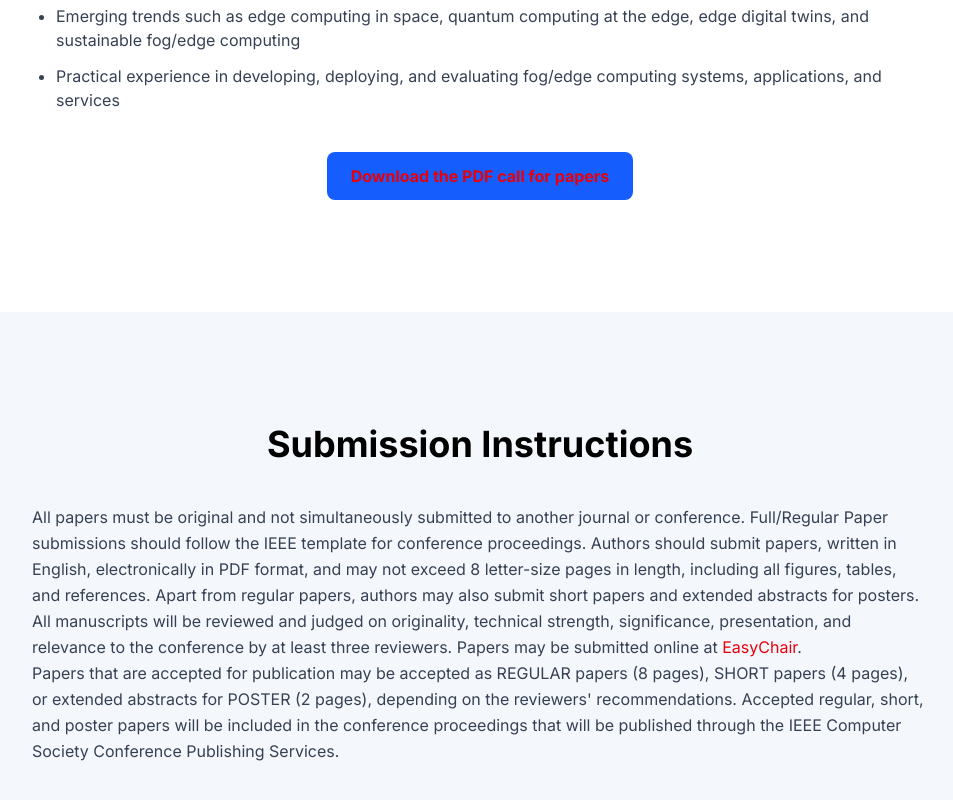
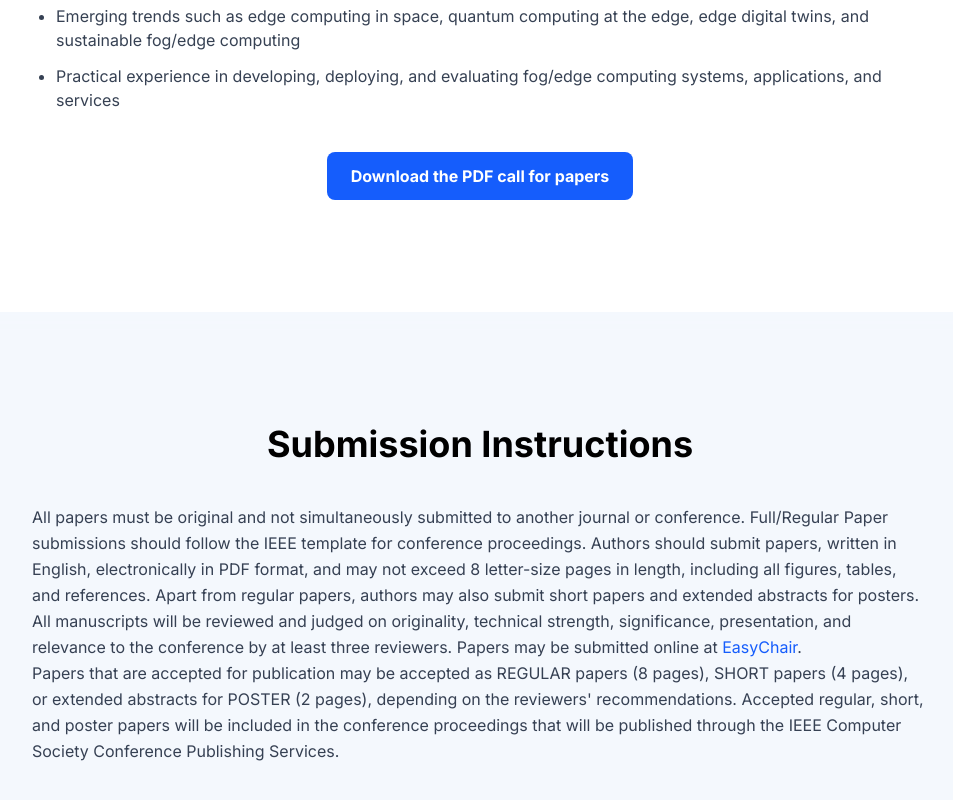
Before and after one commit to wnsah814/ICFEC2026, a Next.js app: page / in a window 1280 px wide. Shown: the part 3051-3851 px from the top of the page, without its empty margins (160-1113 px from the left). Built offline with nearby package versions, Linux system fonts and the light colour scheme.

Commit message:
Add CFP pdf

```diff
--- a/components/CallForPapers.tsx
+++ b/components/CallForPapers.tsx
@@ -29,8 +29,9 @@ const CallForPapers = () => {
 
           <div className="mt-10 text-center">
             <a
-              href="#"
-              className="bg-blue-600 hover:bg-blue-700 text-red-600 font-bold py-3 px-6 rounded-lg transition duration-300 inline-flex items-center"
+              href="/pdf/CFP_ICFEC2026.pdf"
+              download="CFP_ICFEC2026.pdf"
+              className="bg-blue-600 hover:bg-blue-700 text-white font-bold py-3 px-6 rounded-lg transition duration-300 inline-flex items-center"
             >
               Download the PDF call for papers
             </a>
--- a/components/SubmissionInstructions.tsx
+++ b/components/SubmissionInstructions.tsx
@@ -5,7 +5,7 @@ const SubmissionInstructions = () => {
 
       <div className="max-w-4xl mx-auto prose prose-blue">
         <p className="text-gray-700 leading-relaxed">
-          All papers must be original and not simultaneously submitted to another journal or conference. Full/Regular Paper submissions should follow the IEEE template for conference proceedings. Authors should submit papers, written in English, electronically in PDF format, and may not exceed 8 letter-size pages in length, including all figures, tables, and references. Apart from regular papers, authors may also submit short papers and extended abstracts for posters. All manuscripts will be reviewed and judged on originality, technical strength, significance, presentation, and relevance to the conference by at least three reviewers. Papers may be submitted online at <a href="https://easychair.org" className="text-red-600 hover:text-blue-800 transition-colors">EasyChair</a>.
+          All papers must be original and not simultaneously submitted to another journal or conference. Full/Regular Paper submissions should follow the IEEE template for conference proceedings. Authors should submit papers, written in English, electronically in PDF format, and may not exceed 8 letter-size pages in length, including all figures, tables, and references. Apart from regular papers, authors may also submit short papers and extended abstracts for posters. All manuscripts will be reviewed and judged on originality, technical strength, significance, presentation, and relevance to the conference by at least three reviewers. Papers may be submitted online at <a target="_blank" href="https://easychair.org/my/conference?conf=icfec2026" className="text-blue-600 hover:text-blue-800 transition-colors">EasyChair</a>.
         </p>
 
         <p className="text-gray-700 leading-relaxed">
```
Also changed, not shown: 1 other file (tests, documents, lock files or other folders).
